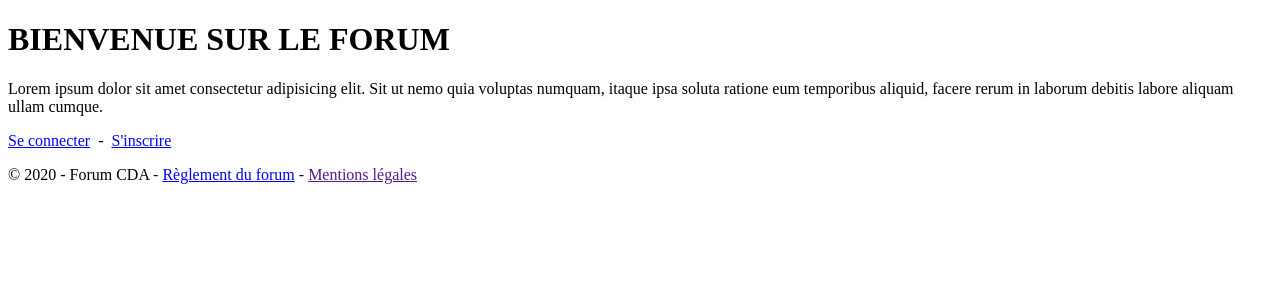
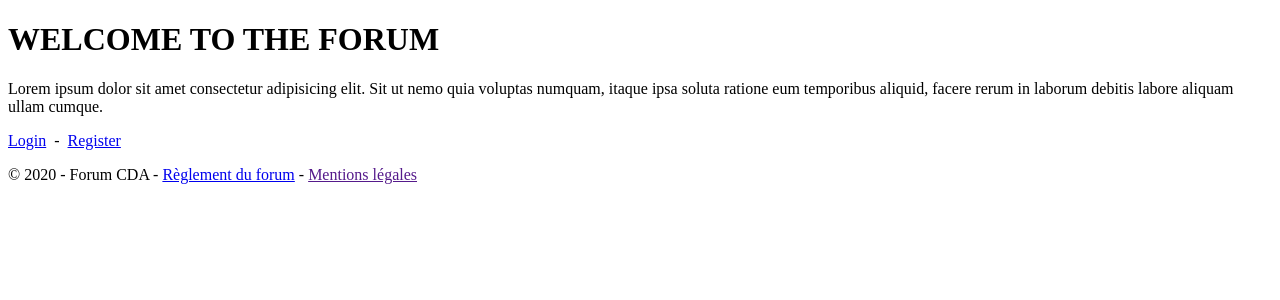
Before and after one commit to Kazae67/MVC_Forum, a PHP site: page / in a window 1280 px wide. Shown: the part 55-355 px from the top of the page. Run offline with PHP 8.4, Linux system fonts and the light colour scheme; some libraries are stand-ins or nearby versions.

Commit message:
petite correction translate

```diff
--- a/view/home.php
+++ b/view/home.php
@@ -1,9 +1,9 @@
-<h1>BIENVENUE SUR LE FORUM</h1>
+<h1>WELCOME TO THE FORUM</h1>
 
 <p>Lorem ipsum dolor sit amet consectetur adipisicing elit. Sit ut nemo quia voluptas numquam, itaque ipsa soluta ratione eum temporibus aliquid, facere rerum in laborum debitis labore aliquam ullam cumque.</p>
 
 <p>
-    <a href="view/security/login.php">Se connecter</a>
+    <a href="view/security/login.php">Login</a>
     <span>&nbsp;-&nbsp;</span>
-    <a href="view/security/register.php">S'inscrire</a>
+    <a href="view/security/register.php">Register</a>
 </p>
```
